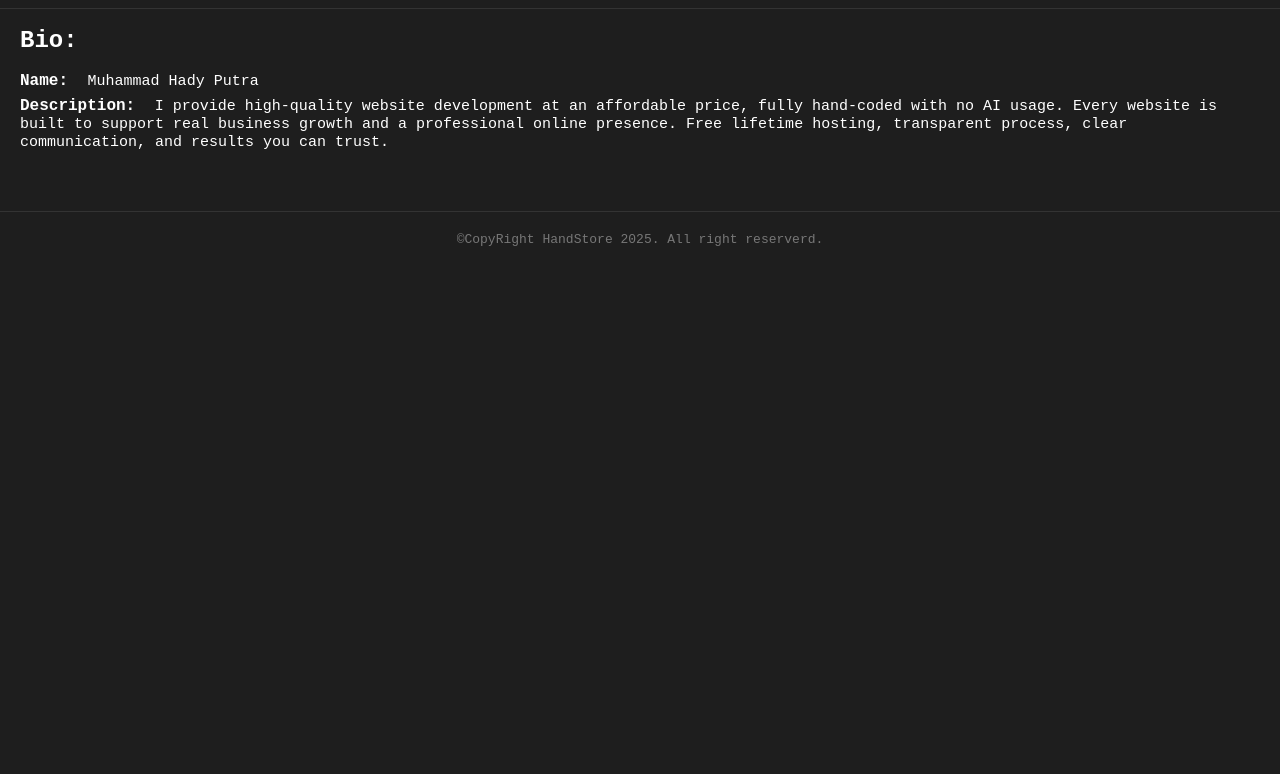
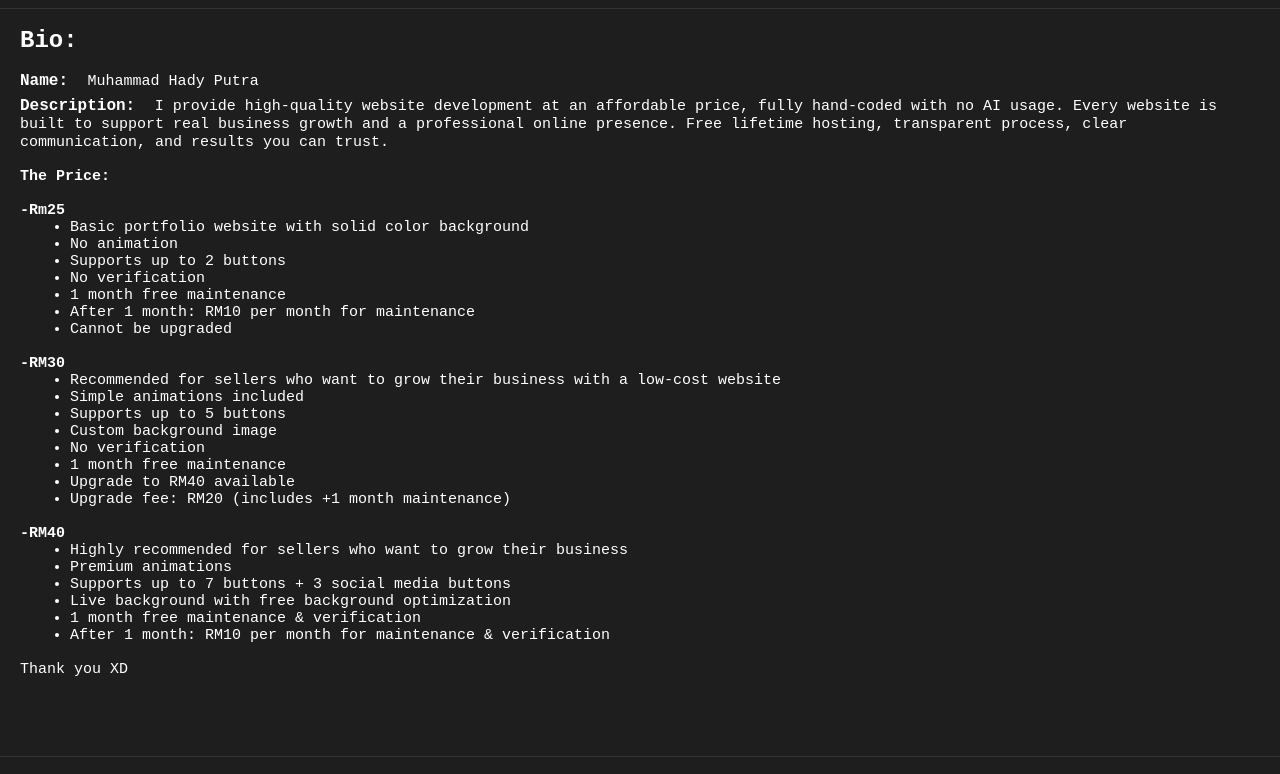
Before and after one commit to dywebsitedev-ai/HandStore, a plain HTML site: page index.html in a window 1280 px wide. Shown: the part 1277-2051 px from the top of the page. Before the commit the page ends 1544 px from the top, so only its background shows below. Drawn offline with nearby package versions, Linux system fonts and the light colour scheme; a web font is replaced by a local one.

Commit message:
looking good:)

```diff
--- a/index.html
+++ b/index.html
@@ -118,6 +118,46 @@
                 I provide high-quality website development at an affordable price, fully hand-coded with no AI usage.
                 Every website is built to support real business growth and a professional online presence.
                 Free lifetime hosting, transparent process, clear communication, and results you can trust.
+                <div class="pricing">
+                    <br>
+                    <p><strong>The Price:</strong></p>
+                    <br>
+                    <p><strong>-Rm25</strong></p>
+                    <ul>
+                      <li>Basic portfolio website with solid color background</li>
+                      <li>No animation</li>
+                      <li>Supports up to 2 buttons</li>
+                      <li>No verification</li>
+                      <li>1 month free maintenance</li>
+                      <li>After 1 month: RM10 per month for maintenance</li>
+                      <li>Cannot be upgraded</li>
+                    </ul>
+                    <br>
+                    <p><strong>-RM30</strong></p>
+                    <ul>
+                      <li>Recommended for sellers who want to grow their business with a low-cost website</li>
+                      <li>Simple animations included</li>
+                      <li>Supports up to 5 buttons</li>
+                      <li>Custom background image</li>
+                      <li>No verification</li>
+                      <li>1 month free maintenance</li>
+                      <li>Upgrade to RM40 available</li>
+                      <li>Upgrade fee: RM20 (includes +1 month maintenance)</li>
+                    </ul>
+                    <br>
+                    <p><strong>-RM40</strong></p>
+                    <ul>
+                      <li>Highly recommended for sellers who want to grow their business</li>
+                      <li>Premium animations</li>
+                      <li>Supports up to 7 buttons + 3 social media buttons</li>
+                      <li>Live background with free background optimization</li>
+                      <li>1 month free maintenance & verification</li>
+                      <li>After 1 month: RM10 per month for maintenance & verification</li>
+                    </ul>
+                    <br>
+                    <p>Thank you XD</p>
+                </div>
+
             </span>
         </h4>
     </div>
@@ -125,7 +165,8 @@
     <footer>
         <p>
             ©CopyRight HandStore 2025. All right reserverd. <br>
-
+            <i class='bx bxl-html5'></i>
+            <i class='bx bxl-css3' ></i>
         </p>
     </footer>
 </body>
--- a/style.css
+++ b/style.css
@@ -220,6 +220,10 @@ header img{
     color: #fff;
 }
 
+.bio h4 span .pricing ul{
+    margin-left: 50px;
+}
+
 footer{
     margin-top: 60px;
     padding: 20px;
```
